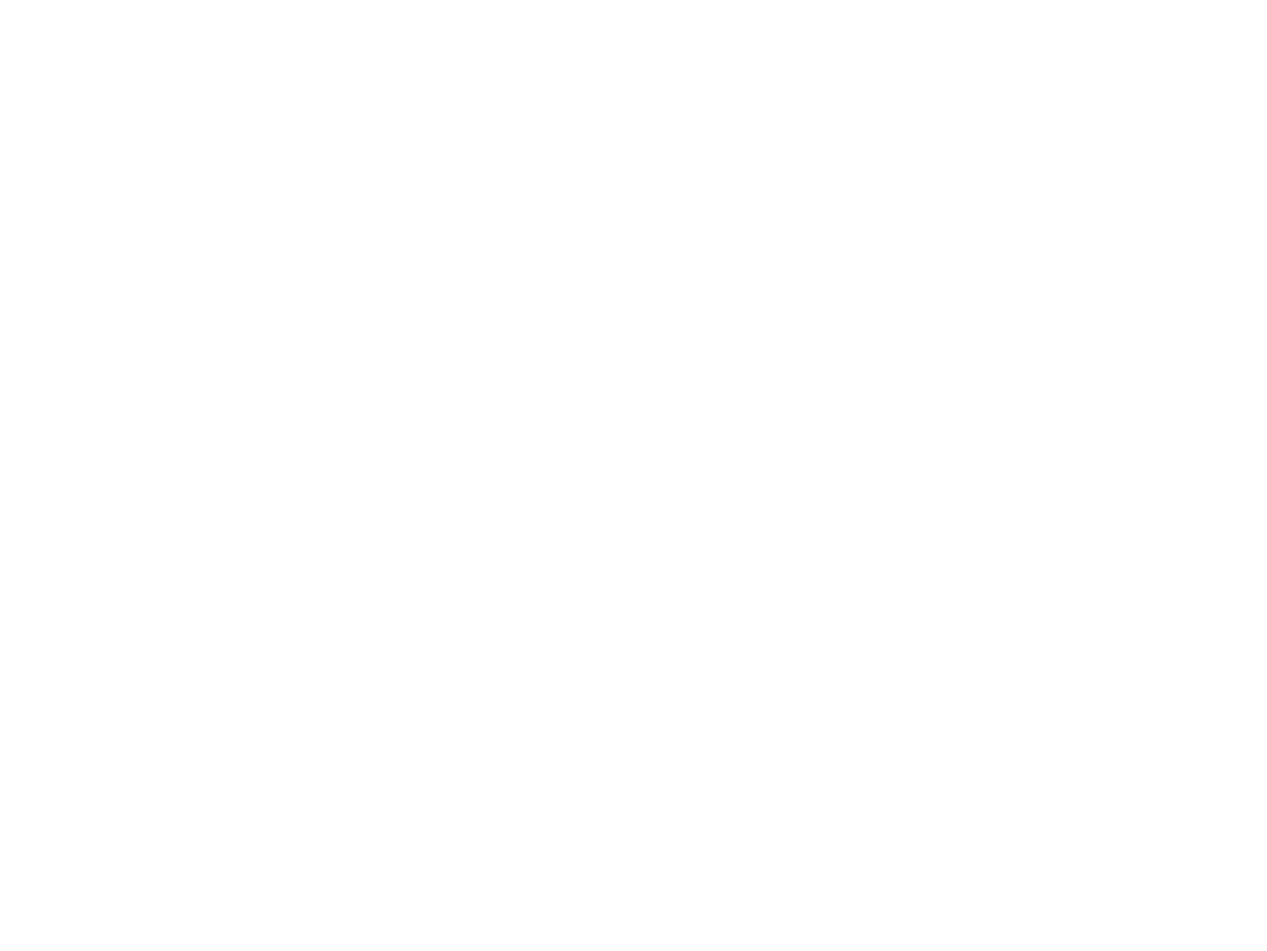
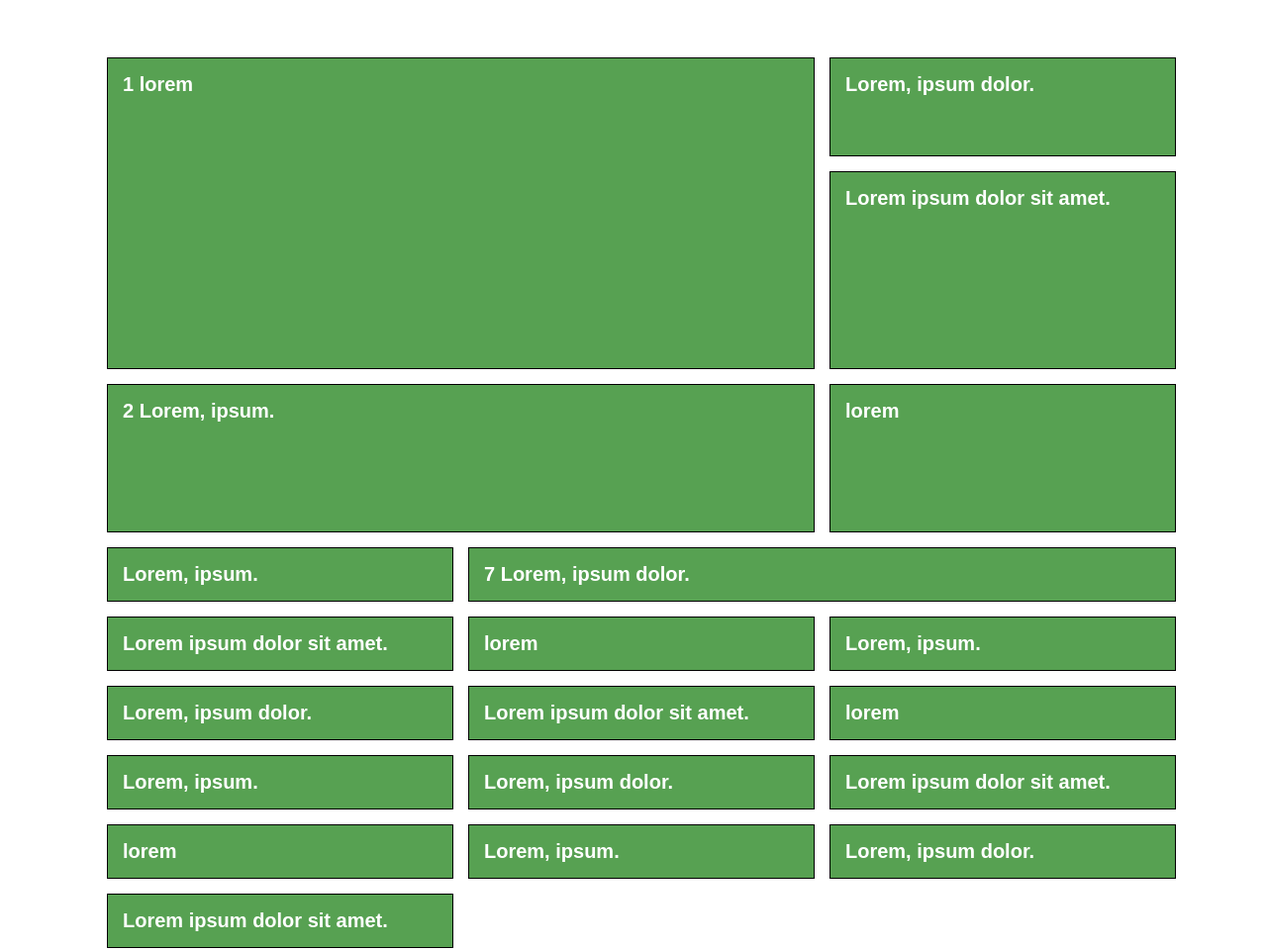
Before and after one commit to narcash/grid-train, a plain HTML site: page index.html in a window 1280 px wide. Shown: the whole page at 99% size. Before the commit the page ends 800 px from the top, so only its background shows below. Drawn offline with Linux system fonts and the light colour scheme.

Commit message:
feat: add html and css

```diff
--- a/index.html
+++ b/index.html
@@ -8,7 +8,36 @@
     <title>grid</title>
 </head>
 <body>
+    <div class="box">
+        <div class="item item-1">1 lorem</div>
+        <div class="item item-2">2 Lorem, ipsum.</div>
+        <div class="item">Lorem, ipsum dolor.</div>
+        <div class="item">Lorem ipsum dolor sit amet.</div>
+        <div class="item">lorem</div>
+        <div class="item">Lorem, ipsum.</div>
+        <div class="item item-7">7 Lorem, ipsum dolor.</div>
+        <div class="item">Lorem ipsum dolor sit amet.</div>
+        <div class="item">lorem</div>
+        <div class="item">Lorem, ipsum.</div>
+        <div class="item">Lorem, ipsum dolor.</div>
+        <div class="item">Lorem ipsum dolor sit amet.</div>
+        <div class="item">lorem</div>
+        <div class="item">Lorem, ipsum.</div>
+        <div class="item">Lorem, ipsum dolor.</div>
+        <div class="item">Lorem ipsum dolor sit amet.</div>
+        <div class="item">lorem</div>
+        <div class="item">Lorem, ipsum.</div>
+        <div class="item">Lorem, ipsum dolor.</div>
+        <div class="item">Lorem ipsum dolor sit amet.</div>
 
+
+    </div>
+    <!-- <div class="wrapper">
+        <header class="header elemant">header</header>
+        <main class="main elemant">main</main>
+        <aside class="aside elemant">aside</aside>
+        <footer class="footer elemant">footer</footer>
+    </div> -->
 
 </body>
 </html>
--- a/style.css
+++ b/style.css
@@ -0,0 +1,61 @@
+body {
+    padding: 50px 100px;
+    font-family: sans-serif;
+    font-size: 20px;
+    font-weight: bold;
+}
+.item {
+    border: 1px solid #000;
+    background-color: #57a152;
+    color: #fff;
+    padding: 15px;
+}
+.box {
+    display: grid;
+    grid-template-columns: repeat(3, 350px);
+    grid-template-rows: 100px 200px 150px;
+    grid-auto-columns: 125px;
+    grid-auto-flow: dense;
+    gap: 15px;
+    /* justify-items: center; */
+
+}
+
+.item-1 {
+    /* grid-column-start:span 2; */
+    /* grid-row-start:span 2; */
+    grid-column: 1/3;
+    grid-row: 1/ span 2;
+}
+.item-2 {
+    grid-column: span 2;
+}
+.item-7 {
+    grid-column: 2/4;
+    justify-items: center;
+
+}
+/* .wrapper {
+    display: grid;
+    grid-template-rows: repeat(3, 200px);
+    grid-template-areas:
+    "header header header"
+    "main main aside"
+    "footer footer footer";
+}
+.elemant {
+    border: 1px solid #000;
+    height: 200px;
+}
+.header {
+    grid-area: header;
+}
+.main {
+    grid-area: main;
+}
+.aside {
+    grid-area: aside;
+}
+.footer {
+    grid-area: footer;
+} */
```
